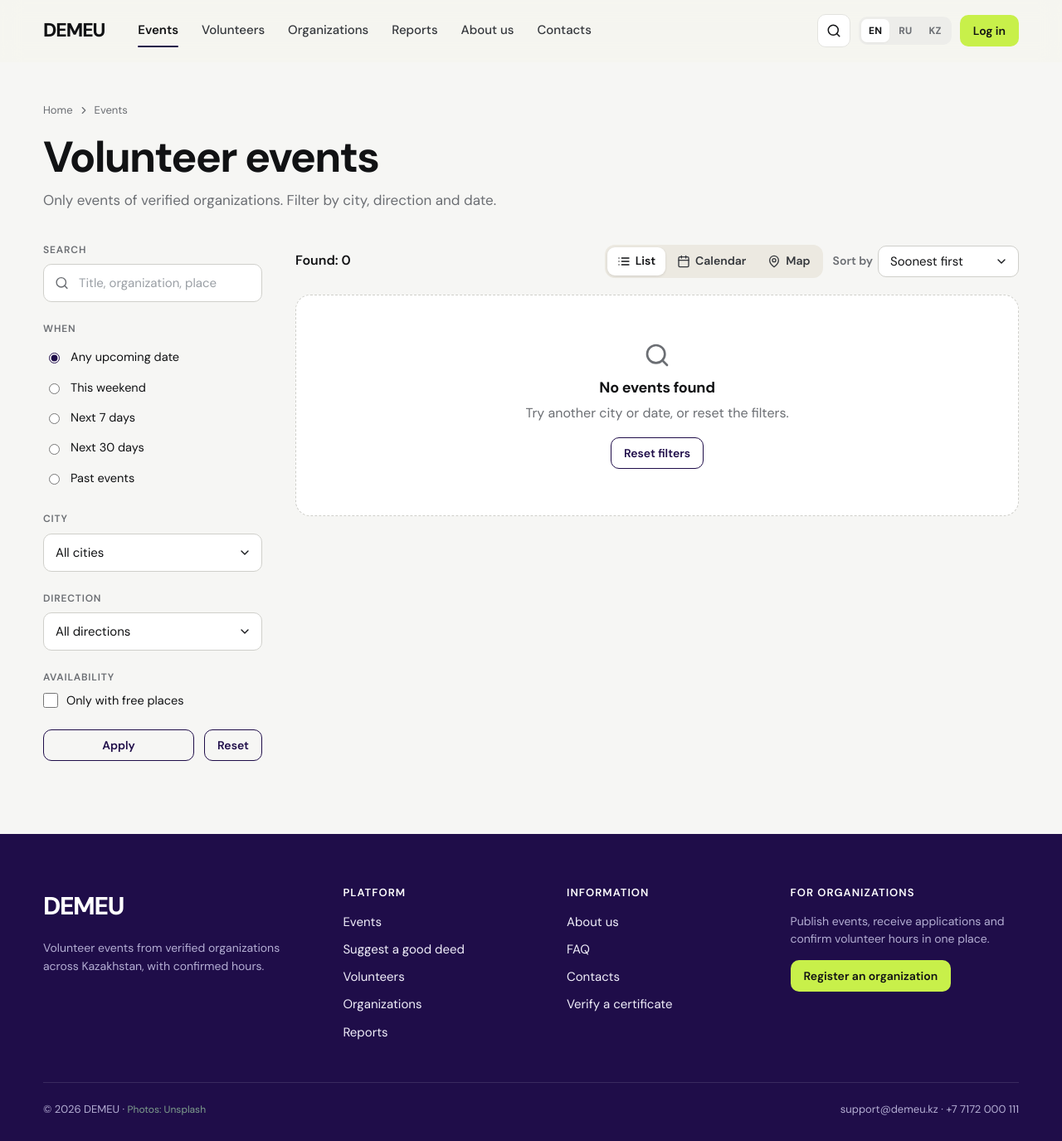
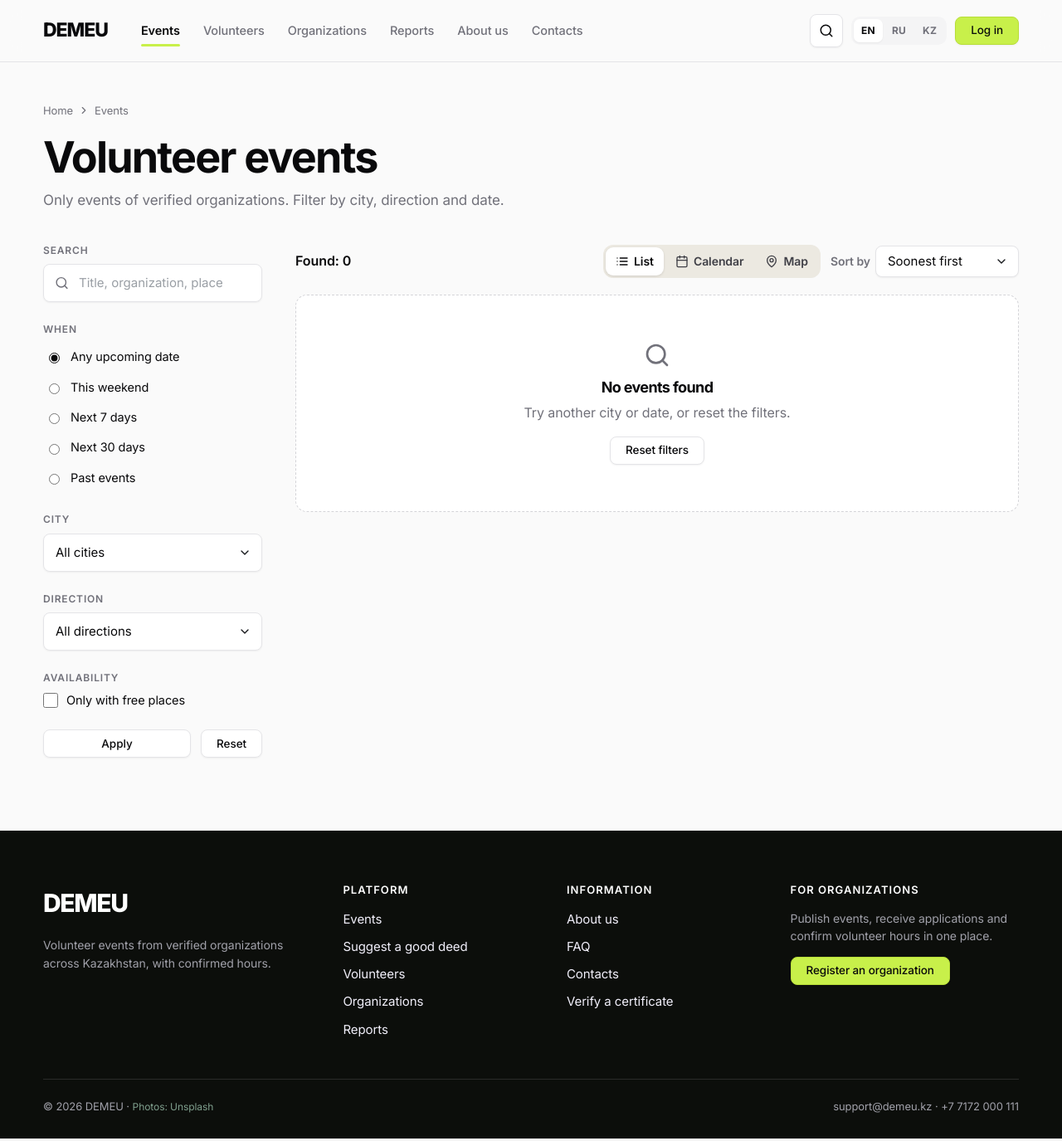
Before and after one commit to saltanatkubiyeva/volunteer-platform, a Flask app: page /events in a window 1280 px wide. Shown: the whole page at 83% size. Run offline with Flask 3, Linux system fonts and the light colour scheme; data that the repository does not hold is empty; parts of the project's set-up code (start-up, migrations or seed data) failed here and were passed over.

Commit message:
Redesign and auto reload

```diff
--- a/demeu/static/css/app.css
+++ b/demeu/static/css/app.css
@@ -1,26 +1,26 @@
 :root {
-  --paper: #f6f6f4;
-  --paper-2: #ededea;
+  --paper: #fafafa;
+  --paper-2: #f4f4f5;
   --white: #ffffff;
-  --ink: #111214;
-  --ink-2: #34373c;
-  --muted: #6b6e73;
-  --line: #e3e3df;
-  --line-2: #cfcfca;
+  --ink: #09090b;
+  --ink-2: #3f3f46;
+  --muted: #71717a;
+  --line: #e4e4e7;
+  --line-2: #d4d4d8;
 
   --lime: #c8f04a;
-  --lime-hover: #d5f76a;
-  --lime-deep: #7fb000;
-  --lime-soft: #f0fbd2;
-  --violet: #1f0d49;
-  --violet-hover: #2c1863;
-  --violet-soft: #ebe8f3;
-  --forest: #1f0d49;
-  --forest-2: #2c1863;
+  --lime-hover: #bfe63c;
+  --lime-deep: #4d7c0f;
+  --lime-soft: #f2fbd9;
+  --violet: #18181b;
+  --violet-hover: #27272a;
+  --violet-soft: #f4f4f5;
+  --forest: #0c0e0b;
+  --forest-2: #1a1d17;
   --urgent: #b42318;
   --urgent-soft: #fbeae8;
-  --chip-bg: #ecebe6;
-  --chip-fg: #111214;
+  --chip-bg: #f4f4f5;
+  --chip-fg: #18181b;
   --orange: #ff7a3d;
 
   --danger: #991b1b;  --danger-soft: #f9e2df;
@@ -37,12 +37,12 @@
 
   --r-xs: 4px;
   --r-sm: 8px;
-  --r: 12px;
-  --r-lg: 18px;
-  --r-xl: 28px;
-  --sh-1: 0 1px 2px rgba(21, 23, 26, .04);
-  --sh-2: 0 18px 40px -18px rgba(21, 23, 26, .22);
-  --font: "DM Sans", "Inter", "Segoe UI", system-ui, -apple-system, Roboto, Arial, sans-serif;
+  --r: 10px;
+  --r-lg: 14px;
+  --r-xl: 20px;
+  --sh-1: 0 1px 2px rgba(9, 9, 11, .05);
+  --sh-2: 0 10px 30px -12px rgba(9, 9, 11, .18);
+  --font: "Inter", "Segoe UI", system-ui, -apple-system, Roboto, Arial, sans-serif;
   --font-num: "Oswald", "DM Sans", "Inter", sans-serif;
   --wrap: 1240px;
 }
@@ -292,7 +292,7 @@ a:hover > .round-go, .round-go:hover { background: var(--violet); color: #fff; }
 .stat .lbl { font-size: 13.5px; color: var(--muted); margin-top: 6px; }
 .stat .ic-wrap { display: none; }
 .stat.dark { background: var(--forest); border-color: var(--forest); color: #fff; }
-.stat.dark .lbl { color: #b4aed3; }
+.stat.dark .lbl { color: #a1a1aa; }
 
 .strip { display: grid; grid-template-columns: repeat(4, 1fr) auto; border-top: 1px solid var(--line); border-bottom: 1px solid var(--line); }
 .strip > div { padding: 28px 28px 28px 0; }
@@ -604,7 +604,7 @@ dialog::backdrop { background: rgba(21, 23, 26, .5); }
 dialog .dlg { padding: 26px; }
 
 .admin-body { background: var(--paper); }
-.admin-shell { display: grid; grid-template-columns: 250px 1fr; min-height: calc(100vh - 74px); }
+.admin-shell { display: grid; grid-template-columns: 288px 1fr; min-height: calc(100vh - 74px); }
 .admin-side { background: var(--white); border-right: 1px solid var(--line); padding: 16px 12px; position: sticky; top: 74px; height: calc(100vh - 74px); overflow-y: auto; }
 .admin-main { padding: 32px 36px 64px; min-width: 0; }
 .toolbar { display: flex; gap: 10px; align-items: center; flex-wrap: wrap; margin-bottom: 16px; }
@@ -625,7 +625,7 @@ dialog .dlg { padding: 26px; }
 .certificate .sig { display: grid; grid-template-columns: 1fr 1fr; gap: 40px; margin-top: 52px; }
 .certificate .sig div { border-top: 1px solid var(--ink); padding-top: 8px; font-size: 13px; color: var(--muted); }
 
-.site-footer { background: var(--forest); color: #b4aed3; padding: 64px 0 28px; margin-top: auto; }
+.site-footer { background: var(--forest); color: #a1a1aa; padding: 64px 0 28px; margin-top: auto; }
 .site-footer a { color: #f1effa; text-decoration: none; }
 .site-footer a:hover { color: var(--lime); }
 .site-footer a.btn-primary, .site-footer a.btn-primary:hover { color: var(--ink); }
@@ -762,7 +762,7 @@ dialog .dlg { padding: 26px; }
 .shift-counters { display: flex; flex-wrap: wrap; gap: 8px; margin-bottom: 12px; }
 .shift-select { width: 146px; height: 36px; font-size: 13px; }
 @media (max-width: 640px) { .shift-row { grid-template-columns: 1fr 1fr; } .shift-head { display: none; } }
-.shift-select.proposed { border-color: var(--violet); box-shadow: 0 0 0 3px rgba(90, 63, 214, .12); }
+.shift-select.proposed { border-color: var(--violet); box-shadow: 0 0 0 3px rgba(9, 9, 11, .08); }
 .tag-rec { background: var(--ok-soft); color: var(--ok); }
 .btn-lead { border-color: #2e8b57; }
 .btn-lead .ic { color: #2e8b57; }
@@ -784,7 +784,7 @@ dialog .dlg { padding: 26px; }
 #report-dlg { width: min(560px, calc(100vw - 32px)); max-height: calc(100vh - 32px); overflow-y: auto; margin: auto; }
 #report-dlg .report-reasons label { padding: 7px 10px; }
 .doc-list { display: grid; gap: 10px; }
-.doc-card.focus { border-color: var(--violet); box-shadow: 0 0 0 3px rgba(90, 63, 214, .12); }
+.doc-card.focus { border-color: var(--violet); box-shadow: 0 0 0 3px rgba(9, 9, 11, .08); }
 .doc-upload { margin-top: 10px; }
 .doc-upload summary { cursor: pointer; color: var(--violet); display: inline-flex; align-items: center; gap: 6px; }
 .doc-form { display: grid; grid-template-columns: minmax(0, 1fr) 190px auto; gap: 10px; align-items: end; margin-top: 10px; }
@@ -1149,3 +1149,53 @@ a:hover > .round-go, .round-go:hover { background: var(--lime); color: var(--ink
   .user-btn { padding: 4px; }
   .user-btn > svg { display: none; }
 }
+body { background: var(--paper); font-feature-settings: "cv11", "ss01"; letter-spacing: -.005em; }
+h1, h2, h3 { letter-spacing: -.035em; }
+.site-header { background: rgba(250, 250, 250, .8); border-bottom: 1px solid var(--line); }
+.nav a { font-size: 14.5px; color: var(--muted); }
+.nav a:hover, .nav a.active { color: var(--ink); }
+.nav a.active::after { background: var(--lime); height: 3px; }
+.btn { height: 40px; border-radius: 8px; font: 500 14.5px/1 var(--font); padding: 0 18px; box-shadow: var(--sh-1); }
+.btn-lg { height: 46px; padding: 0 22px; font-size: 15px; }
+.btn-sm { height: 34px; border-radius: 8px; font-size: 13.5px; }
+.btn-xs { height: 28px; border-radius: 6px; }
+.btn-primary { background: var(--lime); color: #0c0e0b; border-color: #b7dd38; }
+.btn-dark, .btn-ghost { border: 1px solid var(--line); background: var(--white); color: var(--ink); }
+.btn-dark:hover, .btn-ghost:hover { background: var(--paper-2); color: var(--ink); }
+.btn-violet { background: var(--ink); }
+.btn-text { box-shadow: none; text-decoration-color: var(--lime) !important; text-decoration-thickness: 3px !important; }
+.icon-btn { border-radius: 8px; box-shadow: var(--sh-1); }
+.icon-btn .count { background: #ef4444; border-color: var(--paper); }
+.card, .stat, .ev-card { border-radius: var(--r-lg); border: 1px solid var(--line); box-shadow: var(--sh-1); }
+.stat.dark { background: var(--forest); }
+.stat.dark .num { color: var(--lime); }
+.chip { height: 34px; border-radius: 999px; border-color: var(--line); background: var(--white); font-size: 14px; }
+.chip.on { background: var(--ink); border-color: var(--ink); }
+.tag { border-radius: 6px; font-weight: 500; }
+.tabs { display: flex; width: fit-content; max-width: 100%; gap: 2px; border: 0; background: var(--paper-2); border-radius: 10px; padding: 4px; }
+.tabs a { border: 0; margin: 0; padding: 7px 14px; border-radius: 7px; font-size: 14px; }
+.tabs a.on { background: var(--white); box-shadow: 0 1px 3px rgba(9,9,11,.1); border: 0; font-weight: 600; }
+.tabs .n { background: var(--paper-2); }
+.tabs a.on .n { background: var(--lime); color: #0c0e0b; }
+.side-nav a { border: 0; font-size: 14px; padding: 8px 10px; color: var(--ink-2); }
+.side-nav a.on, .side-nav a.on:hover { background: var(--paper-2); border: 0; color: var(--ink); font-weight: 600; box-shadow: inset 3px 0 0 var(--lime); }
+.side-nav a.on svg { color: var(--ink); }
+.side-nav .badge { background: var(--ink); border-radius: 999px; font-weight: 600; }
+.side-nav .group { font-size: 11px; letter-spacing: .06em; font-weight: 600; }
+.avatar { color: var(--ink); box-shadow: inset 0 0 0 1px var(--line-2); background: var(--paper-2); }
+.avatar.org { background: var(--lime-soft); color: var(--ink); }
+.input, .select, .textarea { border-radius: 8px; border-color: var(--line); box-shadow: var(--sh-1); }
+.input:focus, .select:focus, .textarea:focus { border-color: var(--line-2); box-shadow: 0 0 0 3px rgba(161, 161, 170, .35); }
+.bar-row .track i, .colchart .col i, .minichart i { background: var(--ink); }
+.site-footer { background: var(--forest); color: #a1a1aa; }
+.hero h1 { letter-spacing: -.055em; font-weight: 700; }
+.fr-names, .ev-friends { color: var(--ink); }
+.fr-here { background: var(--lime-soft); }
+.card.filters { border: 0; box-shadow: none; background: none; }
+.radio-list input, .check input { accent-color: var(--ink); }
+body.home { background-color: var(--paper); background-image: radial-gradient(ellipse 1000px 560px at 160px 40px, rgba(200, 240, 74, .45), rgba(200, 240, 74, 0) 70%), radial-gradient(ellipse 760px 520px at calc(100% - 80px) 0px, rgba(200, 240, 74, .22), rgba(200, 240, 74, 0) 70%); background-repeat: no-repeat; }
+body.home .site-header { background: transparent; border-bottom-color: transparent; }
+body.home .site-header.scrolled { background: rgba(250, 250, 250, .8); border-bottom-color: var(--line); }
+@media (max-width: 640px) { .rep-table { display: block; overflow-x: auto; } }
+.admin-side { scrollbar-width: thin; scrollbar-gutter: stable; }
+.side-nav .badge { flex: none; display: inline-grid; place-items: center; min-width: 24px; height: 20px; padding: 0 7px; border-radius: 999px; background: var(--lime); color: #0c0e0b; font-size: 11.5px; font-weight: 700; line-height: 1; font-variant-numeric: tabular-nums; }
--- a/demeu/templates/base.html
+++ b/demeu/templates/base.html
@@ -10,7 +10,7 @@
   <link rel="apple-touch-icon" href="{{ url_for('static', filename='img/apple-touch-icon.png') }}">
   <link rel="preconnect" href="https://fonts.googleapis.com">
   <link rel="preconnect" href="https://fonts.gstatic.com" crossorigin>
-  <link href="https://fonts.googleapis.com/css2?family=DM+Sans:opsz,wght@9..40,400;9..40,500;9..40,600;9..40,700;9..40,800&family=Inter:wght@400;500;600;700&family=Oswald:wght@500;600&display=swap" rel="stylesheet">
+  <link href="https://fonts.googleapis.com/css2?family=Inter:wght@400;500;600;700;800&family=Oswald:wght@500;600&display=swap" rel="stylesheet">
   <link rel="stylesheet" href="{{ static_v('css/app.css') }}">
   {% block head %}{% endblock %}
 </head>
--- a/demeu/templates/org/report_summary.html
+++ b/demeu/templates/org/report_summary.html
@@ -63,7 +63,7 @@
           {% set h = (m.hours / r.monthly_max * 130) if m.hours else 0 %}
           {% set x = 10 + loop.index0 * w + w * 0.18 %}
           <rect x="{{ x }}" y="{{ 160 - h }}" width="{{ w * 0.64 }}" height="{{ h if h > 0 else 0 }}" rx="4"
-                fill="{{ '#c8f04a' if m.current else '#1f0d49' }}" {% if m.current %}stroke="#1f0d49" stroke-width="1.5"{% endif %}/>
+                fill="{{ '#c8f04a' if m.current else '#0c0e0b' }}" {% if m.current %}stroke="#0c0e0b" stroke-width="1.5"{% endif %}/>
           {% if m.hours %}<text x="{{ x + w * 0.32 }}" y="{{ 152 - h }}" text-anchor="middle" font-size="12" font-weight="700" fill="#111214">{{ fmt_hours(m.hours) }}</text>{% endif %}
           <text x="{{ x + w * 0.32 }}" y="178" text-anchor="middle" font-size="12" fill="#6b6e73">{{ month_name(m.month, True) }}{% if p.kind == 'month' and m.month == 1 %} {{ m.year }}{% endif %}</text>
         {% endfor %}
--- a/demeu/templates/public/contacts.html
+++ b/demeu/templates/public/contacts.html
@@ -66,7 +66,7 @@
   L.tileLayer('https://{s}.tile.openstreetmap.org/{z}/{x}/{y}.png', {maxZoom: 18, attribution: '&copy; OpenStreetMap'}).addTo(map);
   var bounds = [];
   offices.forEach(function (o) {
-    var m = L.circleMarker([o.lat, o.lng], {radius: o.head ? 11 : 8, color: '#1f0d49', weight: 3, fillColor: '#c8f04a', fillOpacity: 1}).addTo(map);
+    var m = L.circleMarker([o.lat, o.lng], {radius: o.head ? 11 : 8, color: '#0c0e0b', weight: 3, fillColor: '#c8f04a', fillOpacity: 1}).addTo(map);
     var div = document.createElement('div');
     var b = document.createElement('b'); b.textContent = o.title; div.appendChild(b);
     div.appendChild(document.createElement('br')); div.appendChild(document.createTextNode(o.addr));
--- a/demeu/templates/public/event_detail.html
+++ b/demeu/templates/public/event_detail.html
@@ -303,7 +303,7 @@
   var box = document.createElement('div');
   var b = document.createElement('b'); b.textContent = el.dataset.title; box.appendChild(b);
   box.appendChild(document.createElement('br')); box.appendChild(document.createTextNode(el.dataset.address));
-  L.circleMarker(pt, {radius: 10, color: '#1f0d49', weight: 3, fillColor: '#c8f04a', fillOpacity: 1}).addTo(map).bindPopup(box);
+  L.circleMarker(pt, {radius: 10, color: '#0c0e0b', weight: 3, fillColor: '#c8f04a', fillOpacity: 1}).addTo(map).bindPopup(box);
 })();
 </script>
 {% endif %}
--- a/demeu/templates/public/events.html
+++ b/demeu/templates/public/events.html
@@ -163,7 +163,7 @@
   function node(tag, cls, text) { var n = document.createElement(tag); if (cls) n.className = cls; if (text) n.textContent = text; return n; }
   var bounds = [];
   points.forEach(function (p) {
-    var m = L.circleMarker([p.lat, p.lng], {radius: p.urgent ? 11 : 8, color: p.urgent ? '#fff' : '#1f0d49', weight: p.urgent ? 3 : 2.5,
+    var m = L.circleMarker([p.lat, p.lng], {radius: p.urgent ? 11 : 8, color: p.urgent ? '#fff' : '#0c0e0b', weight: p.urgent ? 3 : 2.5,
       fillColor: p.urgent ? '#b42318' : p.color, fillOpacity: 1}).addTo(map);
     var box = node('div', 'map-pop');
     var tags = node('div', 'map-pop-tags');
--- a/demeu/templates/public/home.html
+++ b/demeu/templates/public/home.html
@@ -1,4 +1,5 @@
 {% extends "base.html" %}
+{% block body_class %}home{% endblock %}
 {% from "partials/macros.html" import event_card, event_row, cover_url, cover_attrs, dir_tag, org_logo, avatar, rating %}
 {% block title %}{{ _('tagline') }}{% endblock %}
 {% block content %}
--- a/run.py
+++ b/run.py
@@ -10,9 +10,11 @@ from demeu import create_app
 from demeu.backups import daily_backup
 
 app = create_app()
+app.config["TEMPLATES_AUTO_RELOAD"] = True
 daily_backup(app.config["DATABASE"])
 
 if __name__ == "__main__":
     port = int(os.environ.get("PORT", 5000))
-    print(f"\n  DEMEU is running:  http://127.0.0.1:{port}\n")
-    app.run(host="127.0.0.1", port=port, debug=False)
+    if os.environ.get("WERKZEUG_RUN_MAIN"):
+        print(f"\n  DEMEU is running:  http://127.0.0.1:{port}\n")
+    app.run(host="127.0.0.1", port=port, debug=False, use_reloader=True)
```
